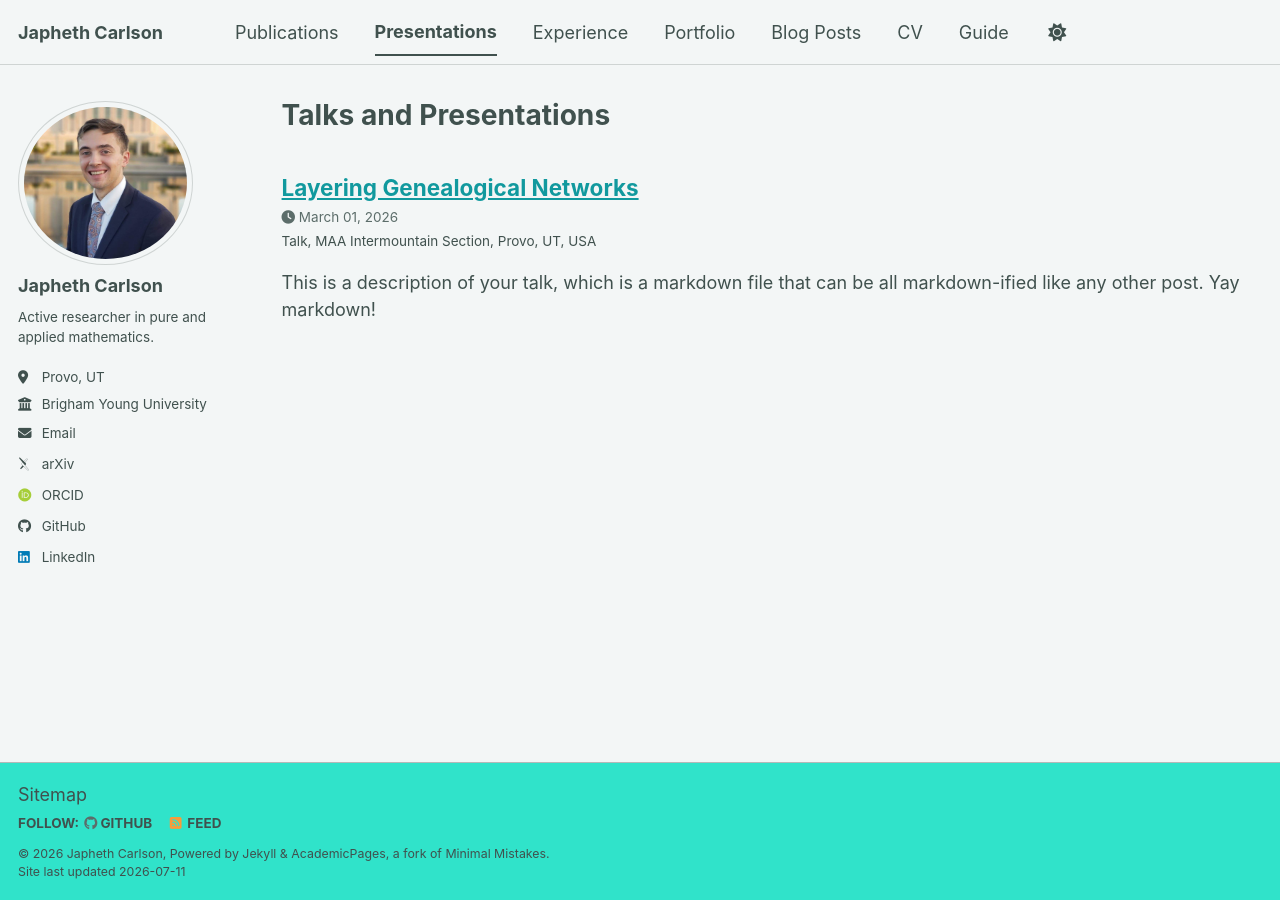
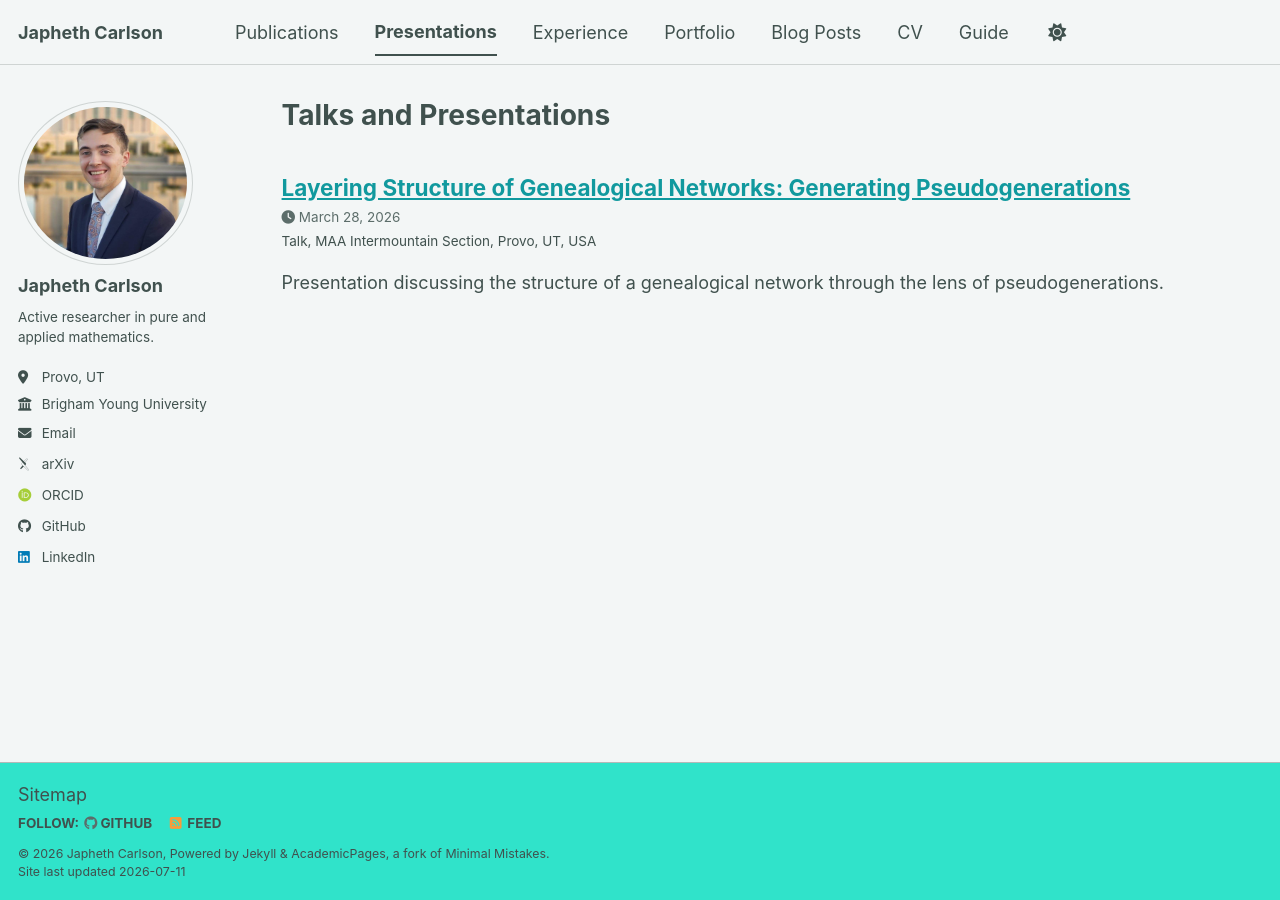
Before and after one commit to jrc117/jrc117.github.io, a Jekyll site: the page built from _pages/presentations.html, in a window 1280 px wide. Built offline with Jekyll 4.4.1, drawn with Linux system fonts in a browser that asks for light colours; some web fonts are replaced; a script bundle is joined from its source files by our own code; library files that are not in the unit come from our copies.

Commit message:
Update talk details and permalink for presentation

```diff
--- a/_talks/2012-03-01-talk-1.md
+++ b/_talks/2012-03-01-talk-1.md
@@ -1,12 +1,12 @@
 ---
-title: "Layering Genealogical Networks"
+title: "Layering Structure of Genealogical Networks:  Generating Pseudogenerations"
 collection: talks
 type: "Talk"
-permalink: /talks/2012-03-01-talk-1
+permalink: https://docs.google.com/presentation/d/15qqGbm89TEUvrga021lXGx-nLgp_uIQqqjPbh_iGUOQ/edit?slide=id.g3ed91a82002_2_431#slide=id.g3ed91a82002_2_431
 venue: "MAA Intermountain Section"
-date: 2026-03-01
+date: 2026-03-28
 location: "Provo, UT, USA"
 display: true
 ---
 
-This is a description of your talk, which is a markdown file that can be all markdown-ified like any other post. Yay markdown!
+Presentation discussing the structure of a genealogical network through the lens of pseudogenerations.
```
